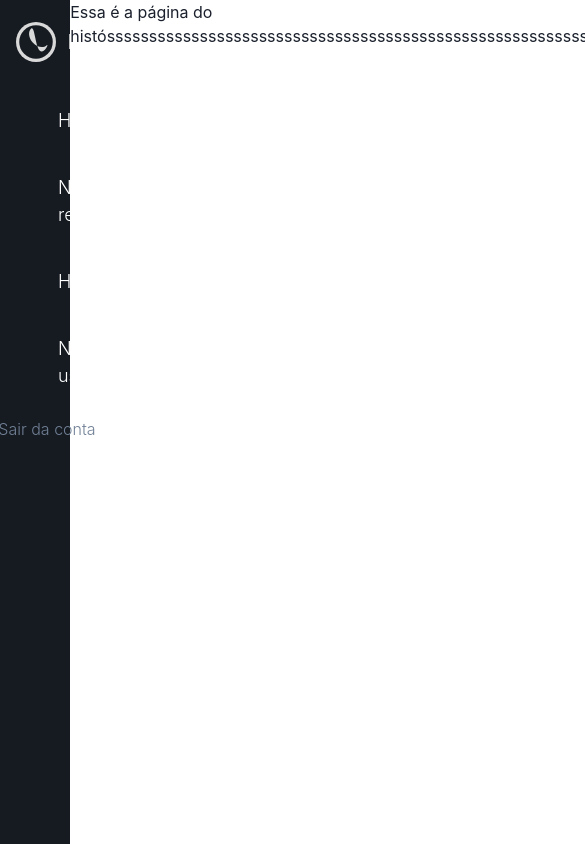
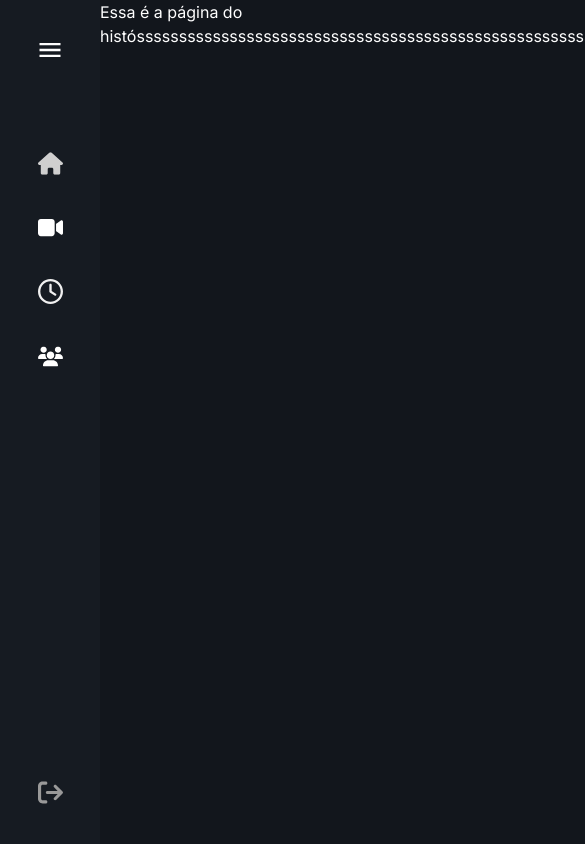
Before and after one commit to apiFatec/API-4-Semestre-SIATT-Frontend, a React (Vite) app in the folder client/: page /historico in a window 390 px wide. Shown: the top 844 px of the page, 585 px wide, since content can reach past the window. Built offline with nearby package versions, Linux system fonts and the light colour scheme; the HTML template or start-up script is replaced by a standard one.

Commit message:
:sparkles: feat: sidebar responsiva

```diff
--- a/client/src/components/Sidebar.tsx
+++ b/client/src/components/Sidebar.tsx
@@ -1,4 +1,5 @@
-import { Box, Link, Text, Image, ChakraBaseProvider, theme, Button, Flex, Grid, GridItem } from "@chakra-ui/react";
+import React from "react";
+import { Box, Link, Text, Image, Flex, HStack, IconButton, Grid, GridItem } from "@chakra-ui/react";
 import { Link as RouterLink } from "react-router-dom";
 import Logo from "../assets/logo.svg";
 import Home from "../assets/navbar/homeNavbar.svg";
@@ -6,6 +7,7 @@ import HistoricoNavbar from "../assets/navbar/historicoNavbar.svg";
 import NovaReuniaoSidebar from "../assets/navbar/novaReuniaoSidebar.svg";
 import NovoUsuario from "../assets/navbar/novoUsuario.svg";
 import Logout from "../assets/navbar/logout.svg";
+import { MdMenu } from "react-icons/md";
 
 const sidebarItems = [
   { to: "/home", label: "Home", icon: Home },
@@ -15,31 +17,57 @@ const sidebarItems = [
 ];
 
 const Sidebar = () => {
+  const [collapse, setCollapse] = React.useState(false);
+  const handleCollapse = () => {
+    setCollapse(!collapse);
+  };
+
   return (
+    <HStack h="100vh">
+      <Flex
+      width="full"
+      as="aside"
+      h="full"
+      maxW={collapse ? 350 : 100}
+      bg="#161B22"
+      padding={6}
+      flexDirection="column"
+      justifyContent="space-between">
+        <Flex flexDirection="column">
 
-    <Box as="aside" bg="#161B22" color="white" w="18%" minH="100vh" p="4">
-      <Box>
-        <ChakraBaseProvider theme={theme}>
-          <Box
-            display="flex"
+          <Grid templateColumns='repeat(2, 1fr)' gap={10}>
+            {collapse &&
+            <GridItem colSpan={1}>
+            <Flex
             alignItems="center"
-            placeSelf="start"
             gap="12px"
-            marginTop="6px"
-          >
+            marginTop="6px">
               <Image src={Logo} />
-            <Text fontSize="20px" fontWeight="700">
+              <Text fontSize="20px" fontWeight="700" >
                 MeetHub
               </Text>
-          </Box>
+            </Flex>
+            </GridItem>
+            }
+            <GridItem colSpan={1} placeSelf={!collapse ? "center" : "end"} marginTop="6px"
+              marginLeft={!collapse ? "6px" : ""}>
+              <IconButton
+              aria-label="Menu Collapse"
+              icon={<MdMenu style={{color: "#fff", fontSize: "28px"}}/>}
+              _hover={{bgColor: "#1C2129"}}
+              bgColor="transparent"
+              onClick={handleCollapse}>
+              </IconButton>
+            </GridItem>
+          </Grid>
+
           <Box
-            marginTop="30px"
+          marginTop="66px"
           display="flex"
           flexDirection="column"
           gap="10px"
           fontSize="18px"
-          >
-
+          alignItems={!collapse ? "center" : ""}>
             {sidebarItems.map((item) => (
               <Link
                 key={item.to}
@@ -48,34 +76,45 @@ const Sidebar = () => {
                 display="flex"
                 alignItems="center"
                 gap="22px"
-                  fontSize="16  px"
+                fontSize="16px"
+                padding="15px 20px"
+                _hover={{
+                  backgroundColor: "#1C2129",
+                  borderRadius: "5px",
+                  transition: ".5s",
+                }} >
+                <Image src={item.icon} minW="25px" maxW="25px"/>
+                {collapse &&
+                <Text>{item.label}</Text>
+                }
+              </Link>
+            ))}
+          </Box>
+        </Flex>
+        <Box
+        display="flex"
+        justifyContent="center"
+        gap="22px">
+          <Link
+            as={RouterLink}
+            display="flex"
+            gap="22px"
+            fontSize="16 px"
             padding="15px 20px"
             fontWeight="light"
             _hover={{
               backgroundColor: "#1C2129",
               borderRadius: "5px",
               transition: ".5s",
-                  }}
-                >
-                  <Image src={item.icon} />
-                  <Text>{item.label}</Text>
+            }} >
+            <Image src={Logout} minW="25px" />
+            {collapse &&
+              <Text>Sair da conta</Text>
+            }
           </Link>
-            ))}
         </Box>
-          <Box display="flex"
-            justifyContent="center"
-            alignItems="center"
-            gap="22px"
-            padding="15px 20px"
-            >
-            <Image src={Logout}/>
-            <Button as={'a'} fontSize="16 px" fontWeight="light" variant={'link'} href={'#'}>
-              Sair da conta
-            </Button>
-          </Box>
-        </ChakraBaseProvider>
-      </Box>
-    </Box>
+      </Flex>
+    </HStack>
   );
 };
 
```
Lines whose indentation alone changed are shown as unchanged.
